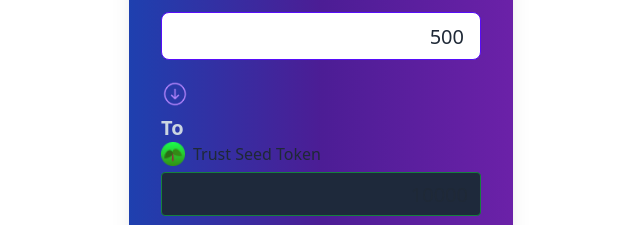
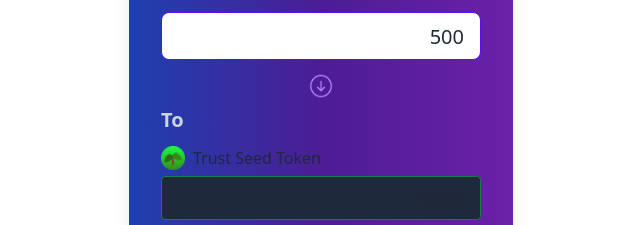
Before and after one commit to designerbjk/purple_state_dao, a Next.js app: page /swap in a window 1280 px wide. Shown: the part 134-359 px from the top of the page, without its empty margins (319-959 px from the left). Built offline with nearby package versions, Linux system fonts and the light colour scheme.

Commit message:
changed align-center

```diff
--- a/pages/swap.js
+++ b/pages/swap.js
@@ -74,7 +74,7 @@
         <div className="card-body items-start">
           <h2 className="card-title  text-slate-300">From</h2>
           <div>
-            <span className="mt-10">
+            <span className="pt-10">
               <Image src={USDC} alt="USDC Icon" width={24} height={24} />
             </span>
             <span className="pl-2 align-top">USDC</span>
@@ -92,14 +92,14 @@
               defaultValue={500}
             />
 
-            <div className="self-center pt-5">
+            <div className=" text-center pt-3">
               <Image src={arrowDown} alt="down arrow" width={28} height={28} />
             </div>
 
-            <h2 className="card-title  text-slate-300">To</h2>
+            <h2 className="card-title pb-3 text-slate-300">To</h2>
 
             <div>
-              <span className="mt-10">
+              <span className="pt-10">
                 <Image
                   src={TST}
                   alt="Trust Seed Token Icon"
```
